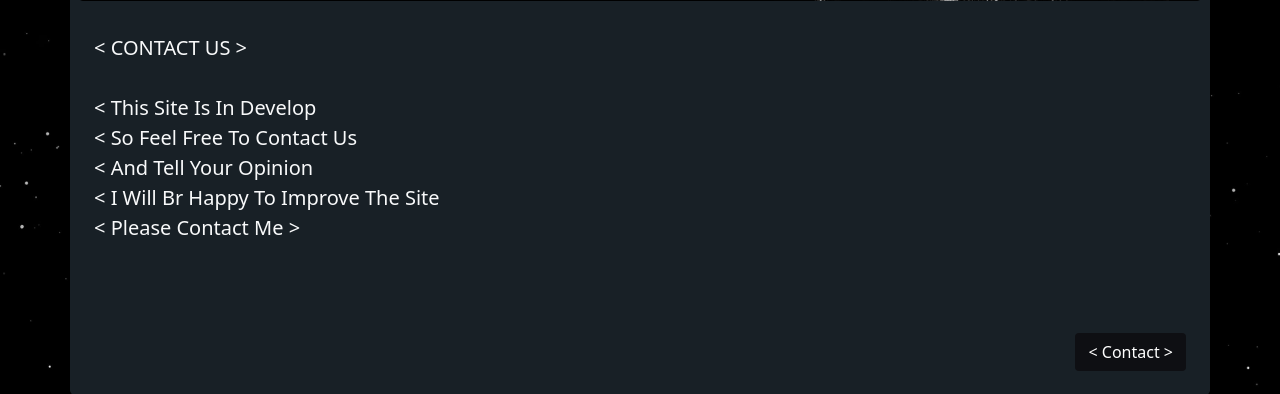
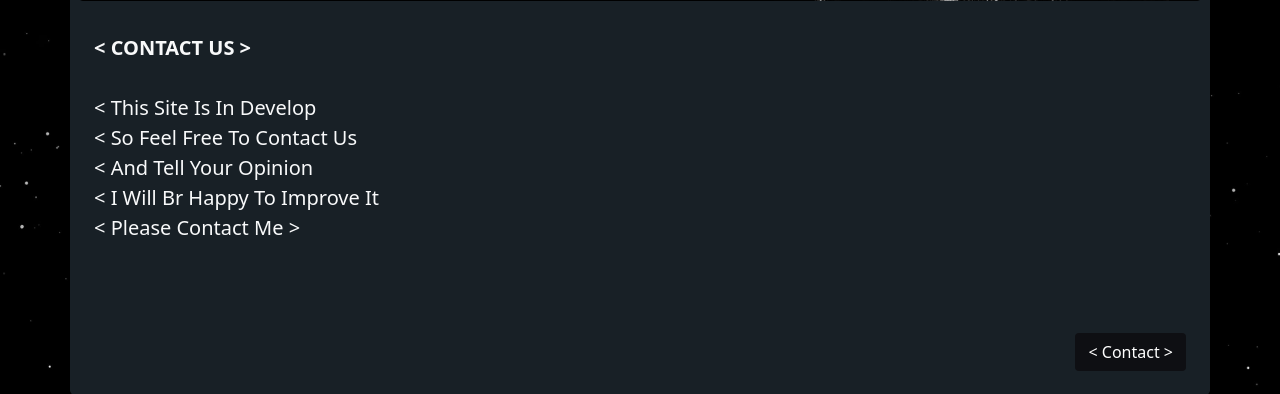
Before and after one commit to nightOFcode/Black-Resume, a PHP site: page / in a window 1280 px wide. Shown: the part 2472-2866 px from the top of the page. Run offline with PHP 8.4, Linux system fonts and the light colour scheme; some libraries are stand-ins or nearby versions.

Commit message:
@media in style and new name for files

```diff
--- a/include/footer.php
+++ b/include/footer.php
@@ -1,3 +1,3 @@
-<script src="node_modules/jquery/dist/jquery.min.js"></script>
-<script src="node_modules/bootstrap/dist/js/bootstrap.bundle.min.js"></script>
-<?php include "js/script.php"?>
+<div>
+
+</div>
--- /dev/null
+++ b/include/script-holder.php
@@ -0,0 +1,3 @@
+<script src="node_modules/jquery/dist/jquery.min.js"></script>
+<script src="node_modules/bootstrap/dist/js/bootstrap.bundle.min.js"></script>
+<?php include "script/script.php" ?>
--- a/index.php
+++ b/index.php
@@ -10,13 +10,13 @@
     <!--    content-->
 </div>
 <div id="background">
-    <div id="content" class="p-4 p-sm-4">
+    <div id="content" class="p-4 p-sm-4 font-20">
         <div class="reveal fade-right container py-4">
             <div class="rounded-3 row color-background position-relative">
                 <div class="col-xxl-6 border-5 p-2">
                     <img src="image/1.jpg" class="w-100 rounded-3" alt="">
                 </div>
-                <div class="col-xxl-6 border-5 text-light font-20 p-4 p-md-4 text-capitalize">
+                <div class="col-xxl-6 border-5 text-light p-4 p-md-4 text-capitalize">
                     <b>
                         < BLACK RESUME >
                     </b>
@@ -41,8 +41,10 @@
                 <div class="col-xxl-6 border-5 p-2">
                     <img src="image/2.jpg" class="w-100 rounded-3" alt="">
                 </div>
-                <div class="col-xxl-6 border-5 text-light font-20 p-4 p-md-4 text-capitalize">
-                    < CONTACT US >
+                <div class="col-xxl-6 border-5 text-light p-4 p-md-4 text-capitalize">
+                    <b>
+                        < CONTACT US >
+                    </b>
                     <br>
                     <br>
                     < this site is in develop
@@ -51,7 +53,7 @@
                     <br>
                     < and tell your opinion
                     <br>
-                    < i will br happy to improve the site
+                    < i will br happy to improve it
                     <br>
                     < please contact me >
                     <br>
@@ -59,13 +61,13 @@
                     <br>
                     <br>
                     <button class="btn d-flex float-end" href="" id="info-btn">
-                            < Contact >
+                        < Contact >
                     </button>
                 </div>
             </div>
         </div>
     </div>
 </div>
-<?php include 'include/footer.php' ?>
+<?php include 'include/script-holder.php' ?>
 </body>
 </html>
--- a/style/style.php
+++ b/style/style.php
@@ -216,6 +216,12 @@
         animation: fade-right 500ms ease-in;
     }
 
+    @media (max-width: 600px) {
+        #content {
+            font-size: 16px!important;
+        }
+    }
+
     @keyframes fade-left {
         0% {
             transform: translateX(-100px);
```
Also changed, not shown: script/script.php (renamed from js/script.php).
